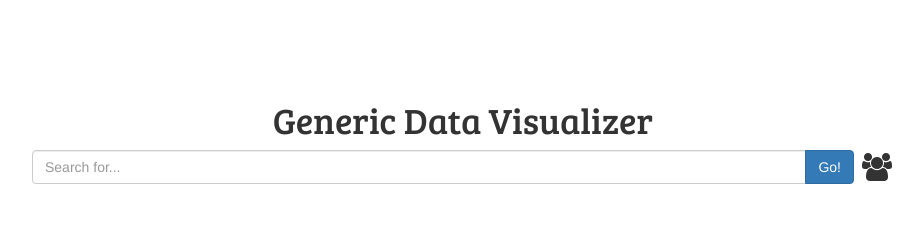
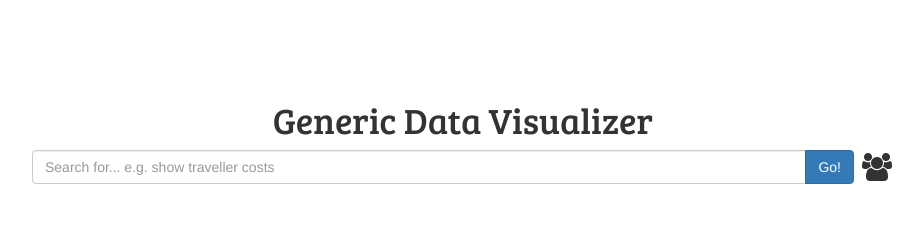
Before and after one commit to afsaruddin/generic-data-visualization-framework, a plain HTML site: page frontend/index.html in a window 1280 px wide. Shown: the whole page, without its empty margins (177-1100 px from the left). Drawn offline with nearby package versions, Linux system fonts and the light colour scheme.

Commit message:
search example added

```diff
--- a/frontend/index.html
+++ b/frontend/index.html
@@ -27,7 +27,7 @@
         <div class="row" id="search">
             <div style="width: calc(100% - 40px); float:left;">
               <div class="input-group">
-                <input type="text" id="searchBox" class="form-control" placeholder="Search for...">
+                <input type="text" id="searchBox" class="form-control" placeholder="Search for... e.g. show traveller costs">
                 <span class="input-group-btn">
                   <button class="btn btn-primary" type="button" id="go">Go!</button>
                 </span>
```
